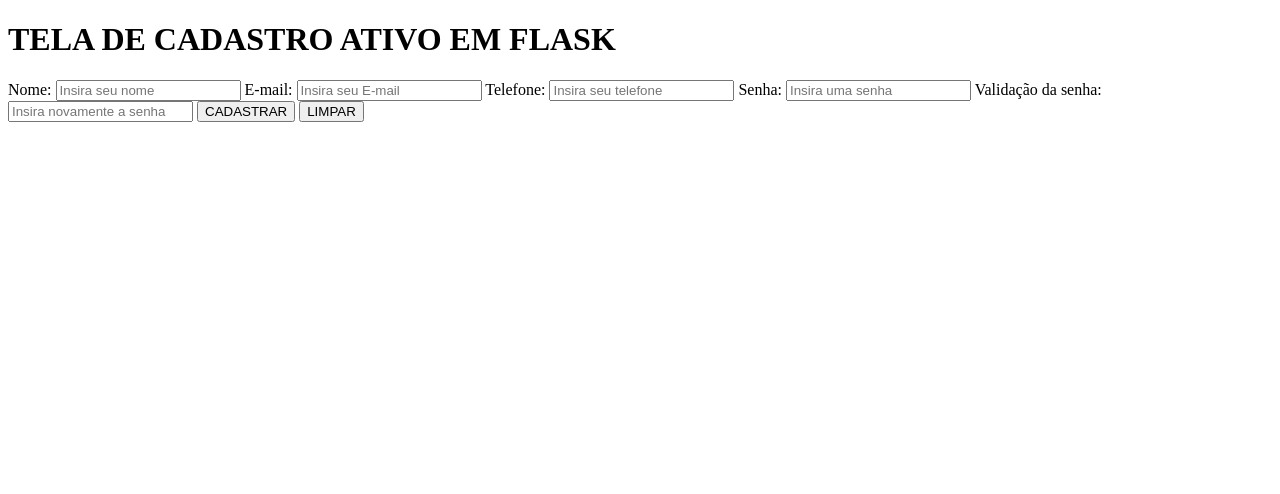
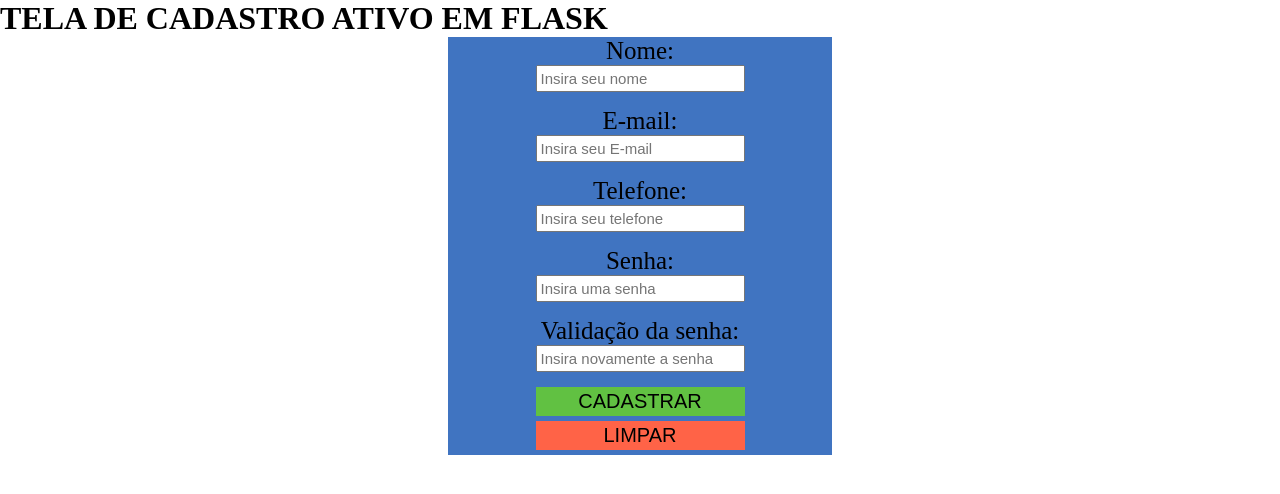
Before and after one commit to vitorhugoarcanjo/site_gestao_financeira, a Flask app: page /cadastre_se/ in a window 1280 px wide. Shown: the top 494 px of the page. Run offline with Flask 3, Linux system fonts and the light colour scheme.

Commit message:
adicionando a tela de login, e criando backend da tela de login e cadastre-se

```diff
--- /dev/null
+++ b/static/pasta_login/pasta_cadastre_se/container_cadastro.css
@@ -0,0 +1,70 @@
+/* INICIO - ESTRUTURA DO CONTAINER CADASTRO */
+.section_um .container_menu{
+    display: flex;
+    justify-content: center;
+}
+
+    .container_fundo {
+        display: flex;
+        background-color: rgb(64, 116, 193);
+        width: 30%;
+    }
+
+    .sub_container_menu {
+        display: grid;
+        width: 100%;
+        justify-content: center;
+        text-align: center;
+    }
+
+/* FINAL - ESTRUTURA DO CONTAINER CADASTRO */
+
+
+
+
+
+/* INICIO - LABEL E INPUT */
+.sub_container_menu > label {
+    font-size: 25px;
+}
+
+.sub_container_menu > input {
+    font-size: 15px;
+    margin-bottom: 15px;
+    padding: 3px;
+}
+/* FINAL - LABEL E INPUT */
+
+
+
+/* INICIO BOTÕES - CADASTRAR / LIMPAR*/
+.sub_container_menu > button {
+    margin-bottom: 5px;
+    font-size: 20px;
+    cursor: pointer;
+    border: None;
+    padding: 3px;
+}
+
+    /* BOTÃO CADASTRAR */
+.sub_container_menu > .btn_cadastrar {
+    background-color: rgb(97, 193, 66);
+    transition: background-color, transform 0.6s ease;
+}
+
+.btn_cadastrar:hover {
+    background-color: rgb(33, 84, 27);
+    transform: scale(1.2);
+}
+
+    /* BOTÃO LIMPAR */
+.sub_container_menu > .btn_limpar {
+    background-color: tomato;
+    transition: background-color, transform 0.6s ease;
+}
+
+.btn_limpar:hover {
+    background-color: brown;
+    transform: scale(1.2);
+}
+/* FINAL BOTÕES - CADASTRAR / LIMPAR*/
--- a/static/pasta_login/pasta_cadastre_se/estrutura_global.css
+++ b/static/pasta_login/pasta_cadastre_se/estrutura_global.css
@@ -0,0 +1,4 @@
+* {
+    margin: 0;
+    padding: 0;
+}
--- a/static/pasta_login/pasta_cadastre_se/import_todas_css.css
+++ b/static/pasta_login/pasta_cadastre_se/import_todas_css.css
@@ -1 +1,2 @@
 @import url('/static/pasta_login/pasta_cadastre_se/estrutura_global.css');
+@import url('/static/pasta_login/pasta_cadastre_se/container_cadastro.css')
--- a/static/pasta_login/pasta_login/import_todas_css.css
+++ b/static/pasta_login/pasta_login/import_todas_css.css
@@ -1,2 +1,2 @@
-@import url('/static/pasta_login/container_login.css');
-@import url('/static/pasta_login/estrutura_global.css')
+@import url('/static/pasta_login/pasta_login/container_login.css');
+@import url('/static/pasta_login/pasta_login/estrutura_global.css')
--- a/templates/pasta_login/pasta_acesso_login/tela_logica_login.html
+++ b/templates/pasta_login/pasta_acesso_login/tela_logica_login.html
@@ -4,7 +4,7 @@
     <meta charset="UTF-8">
     <meta name="viewport" content="width=device-width, initial-scale=1.0">
 
-    <link rel="stylesheet" href="{{ url_for('static', filename='pasta_login/import_todas_css.css') }}">
+    <link rel="stylesheet" href="{{ url_for('static', filename='pasta_login/pasta_login/import_todas_css.css') }}">
 </head>
 
 <body>
--- a/templates/pasta_login/pasta_cadastre_se/tela_cadastre_se.html
+++ b/templates/pasta_login/pasta_cadastre_se/tela_cadastre_se.html
@@ -11,13 +11,13 @@
     <h1>TELA DE CADASTRO ATIVO EM FLASK</h1>
 
     <!-- CONTAINER PARA CADASTRO -->
-    <section>
+    <section class="section_um">
         <form action="/cadastre_se" method="POST">
             <div class="container_menu">
 
                 <div class="container_fundo">
 
-                    <div>
+                    <div class="sub_container_menu">
                         <label>Nome:</label>
                         <input type="text" name="nome" placeholder="Insira seu nome" required>
 
@@ -33,8 +33,8 @@
                         <label>Validação da senha:</label>
                         <input type="password" name="confirmar_senha" placeholder="Insira novamente a senha" required>
 
-                        <button type="submit">CADASTRAR</button>
-                        <button type="reset">LIMPAR</button>
+                        <button type="submit" class="btn_cadastrar">CADASTRAR</button>
+                        <button type="reset" class="btn_limpar">LIMPAR</button>
                     </div>
                 </div>
             </div>
```
Also changed, not shown: rotas/pasta_login/pasta_acesso_login/logica_login.py (+23 -4 lines), templates/pasta_tela_pos_login/teste.html (added, +11 -0 lines), instance/banco_de_dados.db.
